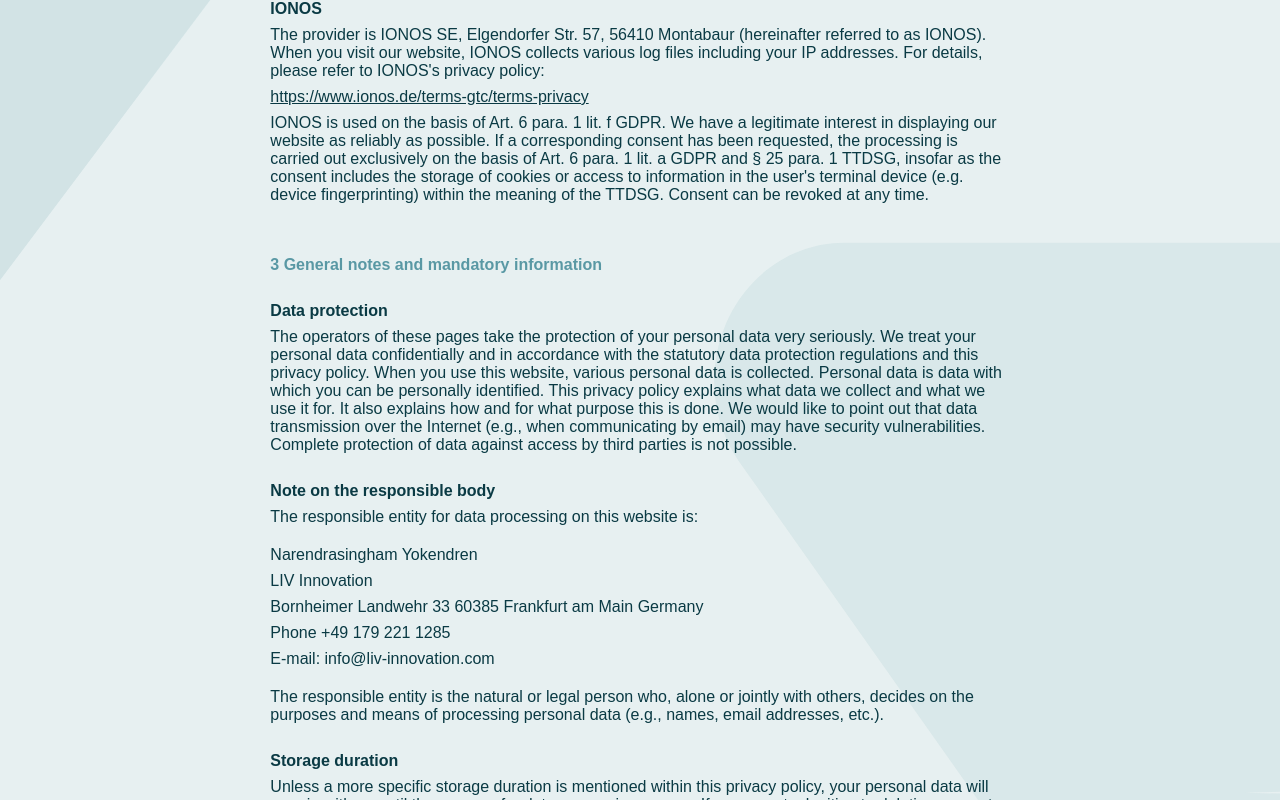
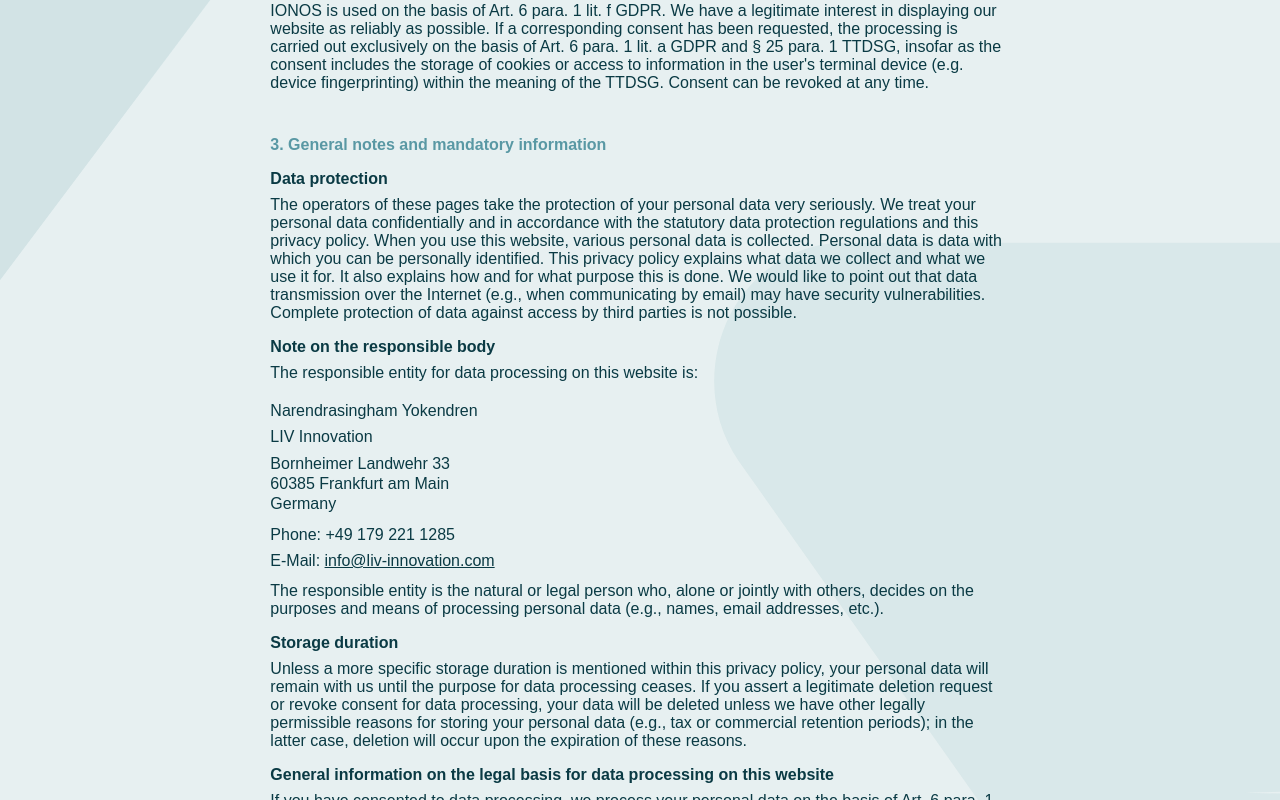
Before and after one commit to liv-innovation/liv_homepage, an Angular app: page /data_protection in a window 1280 px wide. Shown: the part 1180-1980 px from the top of the page. Built offline with nearby package versions, Linux system fonts and the light colour scheme.

Commit message:
Spacing issues

```diff
--- a/src/app/contact/contact.component.html
+++ b/src/app/contact/contact.component.html
@@ -33,8 +33,9 @@
                 </svg>
             </div>
             <div>
-                <div>Bornheimer Landwehr 33,</div>
-                <div>60385 Frankfurt</div>
+                <p>{{contentService.address.address_1}}</p>
+                <p>{{contentService.address.address_2}}</p>
+                <p>{{contentService.address.address_3}}</p>
             </div>
         </div>
     </div>
--- a/src/app/content.service.ts
+++ b/src/app/content.service.ts
@@ -6,6 +6,11 @@
 export class ContentService {
 
   isEnglish:boolean = true;
+  address = {
+    'address_1':'Bornheimer Landwehr 33 ',
+    'address_2':'60385 Frankfurt am Main',
+    'address_3':'Germany',
+  };
   now = {
     'products': 'Products',
     'about': 'About us',
@@ -28,9 +33,9 @@
     'imprint': 'Imprint',
     'data_protection': 'Data protection',
     'address': 'Bornheimer Landwehr 33 60385 Frankfurt am Main Germany',
-    'mobile': 'Phone +49 179 221 1285',
-    'mail': 'E-mail: info@liv-innovation.com',
-    'imprint_content_1': 'Sales tax identification number according to § 27a UStG: DE367333136',
+    'mobile': 'Phone: +49 179 221 1285',
+    'mail': ' info@liv-innovation.com',
+    'imprint_content_1': 'Tax ID (USt-ID) according to § 27a UStG: DE367333136',
     'liability': 'Limitation of liability:',
     'liability_1': 'Contents of the LIV Innovation website',
     'liability_2': "The content of the LIV Innovation website has been compiled with the greatest possible care. However, LIV Innovation assumes no liability for the accuracy, completeness and timeliness of the content provided. The use of the retrievable content is at the user's own risk.",
@@ -62,7 +67,7 @@
     'hosting_2': 'IONOS',
     'hosting_3': "The provider is IONOS SE, Elgendorfer Str. 57, 56410 Montabaur (hereinafter referred to as IONOS). When you visit our website, IONOS collects various log files including your IP addresses. For details, please refer to IONOS's privacy policy:",
     'hosting_4': "IONOS is used on the basis of Art. 6 para. 1 lit. f GDPR. We have a legitimate interest in displaying our website as reliably as possible. If a corresponding consent has been requested, the processing is carried out exclusively on the basis of Art. 6 para. 1 lit. a GDPR and § 25 para. 1 TTDSG, insofar as the consent includes the storage of cookies or access to information in the user's terminal device (e.g. device fingerprinting) within the meaning of the TTDSG. Consent can be revoked at any time.",
-    'general': '3 General notes and mandatory information',
+    'general': '3. General notes and mandatory information',
     'general_1': 'Data protection',
     'general_1_1': 'The operators of these pages take the protection of your personal data very seriously. We treat your personal data confidentially and in accordance with the statutory data protection regulations and this privacy policy. When you use this website, various personal data is collected. Personal data is data with which you can be personally identified. This privacy policy explains what data we collect and what we use it for. It also explains how and for what purpose this is done. We would like to point out that data transmission over the Internet (e.g., when communicating by email) may have security vulnerabilities. Complete protection of data against access by third parties is not possible.',
     'general_2': 'Note on the responsible body',
@@ -150,9 +155,9 @@
     'imprint': 'Imprint',
     'data_protection': 'Data protection',
     'address': 'Bornheimer Landwehr 33 60385 Frankfurt am Main Germany',
-    'mobile': 'Phone +49 179 221 1285',
-    'mail': 'E-mail: info@liv-innovation.com',
-    'imprint_content_1': 'Sales tax identification number according to § 27a UStG: DE367333136',
+    'mobile': 'Phone: +49 179 221 1285',
+    'mail': ' info@liv-innovation.com',
+    'imprint_content_1': 'Tax ID (USt-ID) according to § 27a UStG: DE367333136',
     'liability': 'Limitation of liability:',
     'liability_1': 'Contents of the LIV Innovation website',
     'liability_2': "The content of the LIV Innovation website has been compiled with the greatest possible care. However, LIV Innovation assumes no liability for the accuracy, completeness and timeliness of the content provided. The use of the retrievable content is at the user's own risk.",
@@ -184,7 +189,7 @@
     'hosting_2': 'IONOS',
     'hosting_3': "The provider is IONOS SE, Elgendorfer Str. 57, 56410 Montabaur (hereinafter referred to as IONOS). When you visit our website, IONOS collects various log files including your IP addresses. For details, please refer to IONOS's privacy policy:",
     'hosting_4': "IONOS is used on the basis of Art. 6 para. 1 lit. f GDPR. We have a legitimate interest in displaying our website as reliably as possible. If a corresponding consent has been requested, the processing is carried out exclusively on the basis of Art. 6 para. 1 lit. a GDPR and § 25 para. 1 TTDSG, insofar as the consent includes the storage of cookies or access to information in the user's terminal device (e.g. device fingerprinting) within the meaning of the TTDSG. Consent can be revoked at any time.",
-    'general': '3 General notes and mandatory information',
+    'general': '3. General notes and mandatory information',
     'general_1': 'Data protection',
     'general_1_1': 'The operators of these pages take the protection of your personal data very seriously. We treat your personal data confidentially and in accordance with the statutory data protection regulations and this privacy policy. When you use this website, various personal data is collected. Personal data is data with which you can be personally identified. This privacy policy explains what data we collect and what we use it for. It also explains how and for what purpose this is done. We would like to point out that data transmission over the Internet (e.g., when communicating by email) may have security vulnerabilities. Complete protection of data against access by third parties is not possible.',
     'general_2': 'Note on the responsible body',
@@ -272,7 +277,7 @@
       'data_protection': 'Datenschutz',
       'address': 'Bornheimer Landwehr 33 60385 Frankfurt am Main Germany',
       'mobile': 'Telefon: +49 179 221 1285',
-      'mail': 'E-mail: info@liv-innovation.com',
+      'mail': ' info@liv-innovation.com',
       'imprint_content_1': 'Umsatzsteueridentifikationsnummer nach § 27a UStG: DE367333136',
       'liability': 'Haftungsbeschränkung:',
       'liability_1': 'Inhalte der Internet-Präsenz der LIV Innovation',
@@ -314,7 +319,7 @@
       'hosting_3': "Anbieter ist die IONOS SE, Elgendorfer Str. 57, 56410 Montabaur (nachfolgend IONOS). Wenn Sie unsere Website besuchen, erfasst IONOS verschiedene Logfiles inklusive Ihrer IP-Adressen. Details entnehmen Sie der Datenschutzerklärung von IONOS:",
       'hosting_4': "Die Verwendung von IONOS erfolgt auf Grundlage von Art. 6 Abs. 1 lit. f DSGVO. Wir haben ein berechtigtes Interesse an einer möglichst zuverlässigen Darstellung unserer Website. Sofern eine entsprechende Einwilligung abgefragt wurde, erfolgt die Verarbeitung ausschließlich auf Grundlage von Art. 6 Abs. 1 lit. a DSGVO und § 25 Abs. 1 TTDSG, soweit die Einwilligung die Speicherung von Cookies oder den Zugriff auf Informationen im Endgerät des Nutzers (z. B. Device-Fingerprinting) im Sinne des TTDSG umfasst. Die Einwilligung ist jederzeit widerrufbar.",
 
-      'general': '3 General notes and mandatory information',
+      'general': '3. General notes and mandatory information',
       'general_1': 'Datenschutz',
       'general_1_1': 'Die Betreiber dieser Seiten nehmen den Schutz Ihrer persönlichen Daten sehr ernst. Wir behandeln Ihre personenbezogenen Daten vertraulich und entsprechend den gesetzlichen Datenschutzvorschriften sowie dieser Datenschutzerklärung. Wenn Sie diese Website benutzen, werden verschiedene personenbezogene Daten erhoben. Personenbezogene Daten sind Daten, mit denen Sie persönlich identifiziert werden können. Die vorliegende Datenschutzerklärung erläutert, welche Daten wir erheben und wofür wir sie nutzen. Sie erläutert auch, wie und zu welchem Zweck das geschieht. Wir weisen darauf hin, dass die Datenübertragung im Internet (z. B. bei der Kommunikation per E-Mail) Sicherheitslücken aufweisen kann. Ein lückenloser Schutz der Daten vor dem Zugriff durch Dritte ist nicht möglich.',
 
--- a/src/app/data-protection/data-protection.component.css
+++ b/src/app/data-protection/data-protection.component.css
@@ -22,13 +22,13 @@
 .dp__heading {
     font-weight: 700;
     padding-bottom: 12px;
-    padding-top: 20px;
+    padding-top: 12px;
     color: var(--title-color);
 }
 
 .dp__sub__heading {
     font-weight: 600;
-    padding-top: 20px;
+    padding-top: 8px;
 }
 
 .dp__pre {
--- a/src/app/data-protection/data-protection.component.html
+++ b/src/app/data-protection/data-protection.component.html
@@ -39,9 +39,13 @@
             <p>{{contentService.now.general_2_1}}</p>
             <p class="dp__padding__top">{{contentService.now.general_name}}</p>
             <p>{{contentService.now.liv_innovation}}</p>
-            <p>{{contentService.now.address}}</p>
+            <div style="line-height: 20px; padding-bottom: 12px;">
+                <p>{{contentService.address.address_1}}</p>
+                <p>{{contentService.address.address_2}}</p>
+                <p>{{contentService.address.address_3}}</p>
+            </div>
             <p>{{contentService.now.mobile}}</p>
-            <p>{{contentService.now.mail}}</p>
+            <span>E-Mail: </span><span style="text-decoration: underline;">{{contentService.now.mail}}</span>
             <p class="dp__padding__top">{{contentService.now.general_2_2}}</p>
 
             <p class="dp__sub__heading">{{contentService.now.storage}}</p>
@@ -87,6 +91,8 @@
             <p>{{contentService.now.general_11_1}}</p>
             <p class="dp__padding__top">{{contentService.now.general_11_2}}</p>
             <p class="dp__padding__top">{{contentService.now.general_11_3}}</p>
+            <p class="dp__padding__top">{{contentService.now.general_11_4}}</p>
+            <p class="dp__padding__top">{{contentService.now.general_11_5}}</p>
         </div>
 
         <div>
--- a/src/app/impressum/impressum.component.css
+++ b/src/app/impressum/impressum.component.css
@@ -7,7 +7,7 @@
 }
 
 .impressum__container > div {
-    padding-top: 20px;
+    padding-top: 12px;
     padding-bottom: 12px;
 }
 
--- a/src/app/impressum/impressum.component.html
+++ b/src/app/impressum/impressum.component.html
@@ -7,15 +7,16 @@
             <p class="impressum__heading">
                 {{contentService.now.liv_innovation}}
             </p>
-            <p>
-                {{contentService.now.address}}
-            </p>
-            <p>
-                {{contentService.now.mobile}}
-            </p>
-            <p>
-                {{contentService.now.mail}}
-            </p>
+            <div style="line-height: 20px; padding-bottom: 4px; padding-top: 4px;">
+                <p>{{contentService.address.address_1}}</p>
+                <p>{{contentService.address.address_2}}</p>
+                <p>{{contentService.address.address_3}}</p>
+            </div>
+            <div style="line-height: 20px; padding-bottom: 4px; padding-top: 4px;">
+                <p>{{contentService.now.mobile}}</p>
+                <span>E-Mail: </span><span style="text-decoration: underline;">{{contentService.now.mail}}</span>
+            </div>
+
         </div>
         <div>
             <p>
```
Also changed, not shown: firebase.json.
